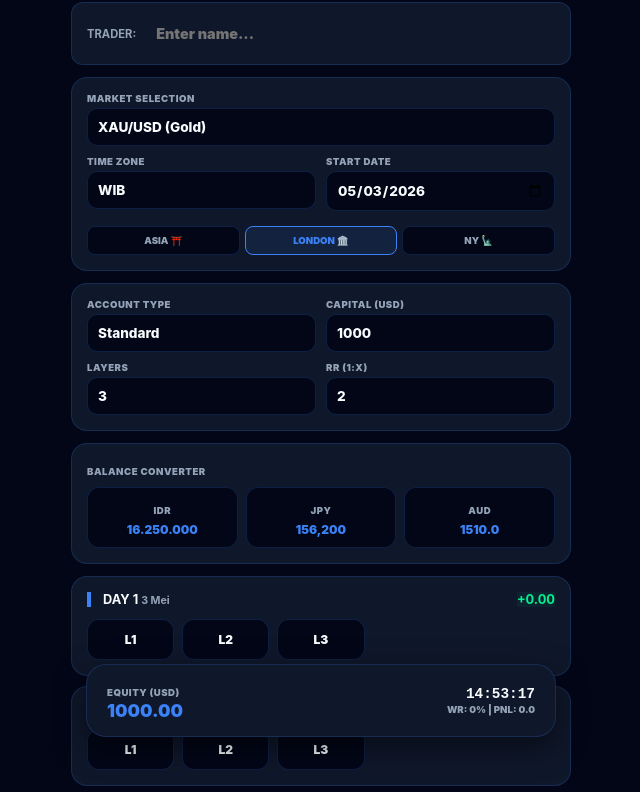
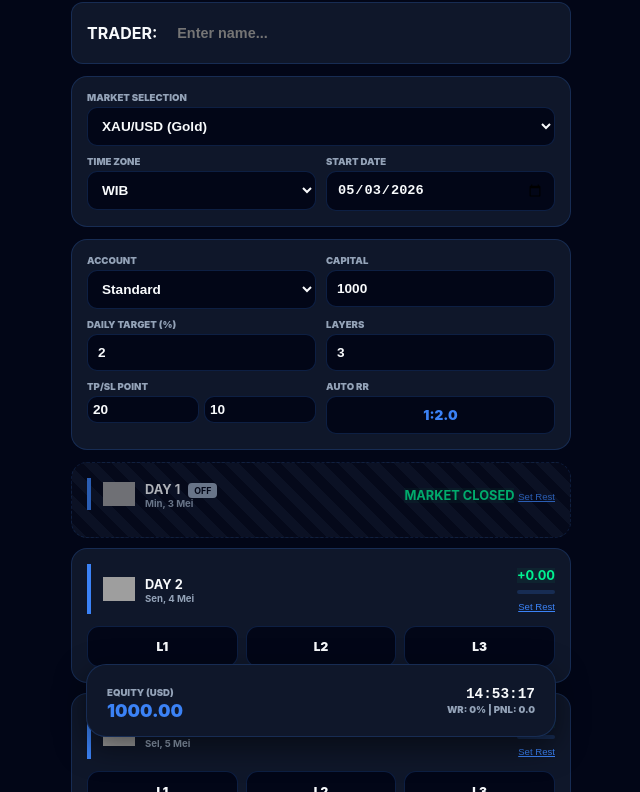
Before and after one commit to D-Toucher/Trade-List, a plain HTML site: page index.html in a window 1280 px wide. Shown: the part 43-835 px from the top of the page, without its empty margins (319-959 px from the left). Drawn offline with Linux system fonts and the light colour scheme; grey boxes are pictures that could not be loaded.

Commit message:
Update index.html

```diff
--- a/index.html
+++ b/index.html
@@ -3,9 +3,9 @@
 <head>
     <meta charset="UTF-8">
     <meta name="viewport" content="width=device-width, initial-scale=1.0, maximum-scale=1.0, user-scalable=no, viewport-fit=cover">
-    <title>Trader Journal V.2.0</title>
+    <title>Trader Journal V.2.5</title>
     <style>
-        /* THEME DEFINITIONS */
+        /* THEME DEFINITIONS - Source: [1] */
         :root {
             --bg: #050505; --card: #111111; --accent: #3b82f6; --text: #ffffff;
             --dim: #888888; --border: rgba(255,255,255,0.1); --success: #00f291; --danger: #ff4d4d;
@@ -22,78 +22,72 @@
 
         body {
             font-family: -apple-system, BlinkMacSystemFont, "Segoe UI", Roboto, Helvetica, Arial, sans-serif;
-            font-weight: 700;
-            background: var(--bg); color: var(--text);
-            margin: 0; padding: 15px;
-            padding-top: env(safe-area-inset-top, 15px);
+            font-weight: 700; background: var(--bg); color: var(--text);
+            margin: 0; padding: 15px; padding-top: env(safe-area-inset-top, 15px);
             display: flex; justify-content: center;
         }
 
-        .app { width: 100%; max-width: 500px; padding-bottom: 160px; }
+        .app { width: 100%; max-width: 500px; padding-bottom: 180px; }
 
-        /* HEADER AREA */
         header { display: flex; justify-content: space-between; align-items: center; margin-bottom: 15px; gap: 10px; }
-        .title-group { display: flex; align-items: baseline; gap: 5px; flex-shrink: 1; }
-        h1 { font-weight: 900; font-size: 1.4rem; margin: 0; letter-spacing: -0.5px; white-space: nowrap; }
+        .title-group { display: flex; align-items: baseline; gap: 5px; }
+        h1 { font-weight: 900; font-size: 1.4rem; margin: 0; letter-spacing: -0.5px; }
         .version { font-size: 0.6rem; color: var(--accent); opacity: 0.8; }
 
         .header-actions { display: flex; align-items: center; gap: 8px; }
-        .btn-clear { background: var(--danger); color: white; border: none; padding: 8px 12px; border-radius: 8px; font-size: 0.7rem; font-weight: 900; cursor: pointer; }
-        .theme-sel { background: var(--card); color: var(--text); border: 1px solid var(--border); padding: 7px; border-radius: 8px; font-size: 0.7rem; font-weight: 800; outline: none; max-width: 100px; }
+        .theme-sel { background: var(--card); color: var(--text); border: 1px solid var(--border); padding: 7px; border-radius: 8px; font-size: 0.7rem; font-weight: 800; outline: none; }
 
-        /* USER NAME BAR */
         .user-bar { background: var(--card); border: 1px solid var(--border); border-radius: 12px; padding: 12px 15px; margin-bottom: 12px; display: flex; align-items: center; gap: 10px; }
-        .user-bar span { font-size: 0.7rem; color: var(--dim); white-space: nowrap; }
-        .user-bar input { background: transparent; border: none; color: var(--accent); font-weight: 900; width: 100%; outline: none; font-size: 0.9rem; font-family: inherit; }
+        .user-bar input { background: transparent; border: none; color: var(--accent); font-weight: 900; width: 100%; outline: none; font-size: 0.9rem; }
 
-        /* BOX COMPONENTS */
         .bar { background: var(--card); border: 1px solid var(--border); border-radius: 16px; padding: 15px; margin-bottom: 12px; }
         .grid { display: grid; grid-template-columns: 1fr 1fr; gap: 10px; }
         .full-col { grid-column: span 2; }
-
         .field { display: flex; flex-direction: column; gap: 4px; }
-        label { font-size: 0.6rem; font-weight: 900; color: var(--dim); text-transform: uppercase; letter-spacing: 0.5px; }
+        label { font-size: 0.6rem; font-weight: 900; color: var(--dim); text-transform: uppercase; }
 
         select, input {
             background: var(--bg); border: 1px solid var(--border); color: var(--text);
-            padding: 10px; border-radius: 10px; font-size: 0.85rem; font-weight: 800;
-            font-family: inherit; outline: none; width: 100%; -webkit-appearance: none;
+            padding: 10px; border-radius: 10px; font-size: 0.85rem; font-weight: 800; width: 100%; outline: none;
         }
-        select:focus, input:focus { border-color: var(--accent); }
 
-        /* TAGS (SESSIONS) */
-        .tags { display: flex; gap: 5px; margin-top: 5px; }
-        .tag { flex: 1; text-align: center; font-size: 0.6rem; padding: 8px 4px; border-radius: 8px; background: var(--bg); border: 1px solid var(--border); color: var(--dim); font-weight: 900; }
-        .tag.active { color: var(--accent); border-color: var(--accent); background: rgba(59,130,246,0.1); }
+        .readonly-box {
+            background: var(--bg); border: 1px solid var(--border); color: var(--accent);
+            padding: 10px; border-radius: 10px; font-size: 0.85rem; font-weight: 900; text-align: center;
+        }
 
-        /* CONVERTER */
-        .conv-grid { display: grid; grid-template-columns: repeat(3, 1fr); gap: 8px; text-align: center; margin-top: 8px; }
-        .conv-item { background: var(--bg); padding: 10px 5px; border-radius: 12px; border: 1px solid var(--border); }
-        .conv-val { font-size: 0.75rem; font-weight: 900; color: var(--accent); margin-top: 4px; overflow: hidden; text-overflow: ellipsis; }
+        .emote-container { width: 32px; height: 32px; margin-right: 10px; display: flex; align-items: center; justify-content: center; }
+        .emote-img { width: 100%; height: 100%; object-fit: contain; }
 
-        /* JOURNAL CARDS */
-        .day-card { background: var(--card); border: 1px solid var(--border); border-radius: 16px; padding: 15px; margin-bottom: 10px; }
+        .day-card { background: var(--card); border: 1px solid var(--border); border-radius: 16px; padding: 15px; margin-bottom: 10px; position: relative; overflow: hidden; }
+        .day-card.rest-day { opacity: 0.7; background: repeating-linear-gradient(45deg, var(--card), var(--card) 10px, rgba(255,255,255,0.02) 10px, rgba(255,255,255,0.02) 20px); border: 1px dashed var(--border); }
+
         .day-head { display: flex; justify-content: space-between; align-items: center; margin-bottom: 12px; border-left: 4px solid var(--accent); padding-left: 12px; }
+
         .node-grid { display: grid; grid-template-columns: repeat(3, 1fr); gap: 8px; }
         .node { background: var(--bg); border: 1px solid var(--border); padding: 12px; border-radius: 12px; text-align: center; font-size: 0.75rem; cursor: pointer; font-weight: 900; }
         .win { color: var(--success); border-color: var(--success); background: rgba(0,242,145,0.05); }
         .loss { color: var(--danger); border-color: var(--danger); background: rgba(255,77,77,0.05); }
 
-        /* STICKY FOOTER */
+        .progress-container { width: 100%; height: 4px; background: var(--border); border-radius: 2px; margin-top: 6px; }
+        .progress-bar { height: 100%; background: var(--success); width: 0%; transition: width 0.3s; }
+
+        .rest-badge { background: var(--dim); color: var(--bg); font-size: 0.55rem; padding: 2px 6px; border-radius: 4px; margin-left: 5px; }
+        .btn-rest-toggle { font-size: 0.6rem; color: var(--accent); text-decoration: underline; cursor: pointer; background: none; border: none; padding: 0; margin-top: 4px; }
+
+        .bottom-actions { text-align: center; margin-top: 20px; }
+        .btn-clear {
+            background: rgba(255, 77, 77, 0.1); color: var(--danger);
+            border: 1px solid var(--danger); padding: 12px 30px; border-radius: 12px;
+            font-size: 0.8rem; font-weight: 900; cursor: pointer; width: 100%; max-width: 200px;
+        }
+
         .footer-nav {
             position: fixed; bottom: 20px; left: 50%; transform: translateX(-50%);
             width: calc(100% - 30px); max-width: 470px;
             background: var(--card); border: 1px solid var(--border); border-radius: 20px;
             padding: 15px 20px; display: flex; justify-content: space-between; align-items: center;
             box-shadow: 0 10px 30px rgba(0,0,0,0.5); z-index: 100; backdrop-filter: blur(10px);
-            padding-bottom: calc(15px + env(safe-area-inset-bottom, 0px));
-        }
-
-        .bottom-thanks { text-align: center; padding: 20px 0; opacity: 0.6; font-size: 0.7rem; }
-
-        /* RESPONSIVE DESKTOP */
-        @media (min-width: 600px) {
-            .node-grid { grid-template-columns: repeat(auto-fill, minmax(80px, 1fr)); }
         }
     </style>
 </head>
@@ -103,10 +97,9 @@
     <header>
         <div class="title-group">
             <h1>Trader Journal</h1>
-            <span class="version">V.2.0 📈</span>
+            <span class="version">V.2.5 ⚡</span>
         </div>
         <div class="header-actions">
-            <button class="btn-clear" onclick="resetAll()">Clear</button>
             <select class="theme-sel" onchange="document.body.setAttribute('data-theme', this.value)">
                 <option value="black-blue">Dark Blue</option>
                 <option value="white-blue">Light Blue</option>
@@ -128,83 +121,41 @@
             <div class="field full-col">
                 <label>Market Selection</label>
                 <select id="asset" onchange="loadAsset()">
-                    <optgroup label="Commodity">
-                        <option value="XAUUSD" selected>XAU/USD (Gold)</option>
-                    </optgroup>
-                    <optgroup label="Major Pairs">
-                        <option value="EURUSD">EUR/USD</option>
-                        <option value="GBPUSD">GBP/USD</option>
-                        <option value="USDJPY">USD/JPY</option>
-                    </optgroup>
+                    <option value="XAUUSD">XAU/USD (Gold)</option>
+                    <option value="EURUSD">EUR/USD</option>
+                    <option value="GBPUSD">GBP/USD</option>
+                    <option value="USDJPY">USD/JPY</option>
                 </select>
             </div>
-            <div class="field">
-                <label>Time Zone</label>
-                <select id="tz" onchange="updateClock()">
-                    <option value="Asia/Jakarta">WIB</option>
-                    <option value="Asia/Makassar">WITA</option>
-                    <option value="Asia/Jayapura">WIT</option>
-                </select>
-            </div>
-            <div class="field">
-                <label>Start Date</label>
-                <input type="date" id="start-date" onchange="sync()">
-            </div>
-            <div class="full-col">
-                <div class="tags">
-                    <div id="tag-asia" class="tag">ASIA ⛩️</div>
-                    <div id="tag-london" class="tag">LONDON 🏛️</div>
-                    <div id="tag-ny" class="tag">NY 🗽</div>
-                </div>
-            </div>
+            <div class="field"><label>Time Zone</label><select id="tz" onchange="updateClock()"><option value="Asia/Jakarta">WIB</option><option value="Asia/Makassar">WITA</option><option value="Asia/Jayapura">WIT</option></select></div>
+            <div class="field"><label>Start Date</label><input type="date" id="start-date" onchange="sync()"></div>
         </div>
     </div>
 
     <div class="bar">
         <div class="grid">
-            <div class="field">
-                <label>Account Type</label>
-                <select id="acc-type" onchange="sync()">
-                    <option value="standard">Standard</option>
-                    <option value="cent">Cent</option>
-                </select>
+            <div class="field"><label>Account</label><select id="acc-type" onchange="sync()"><option value="standard">Standard</option><option value="cent">Cent</option></select></div>
+            <div class="field"><label>Capital</label><input type="number" id="cap" value="1000" onchange="sync()"></div>
+            <div class="field"><label>Daily Target (%)</label><input type="number" id="daily-target" value="2" onchange="sync()"></div>
+            <div class="field"><label>Layers</label><input type="number" id="layers" value="3" onchange="sync()"></div>
+            <div class="field"><label>TP/SL Point</label>
+                <div style="display:flex; gap:5px;">
+                    <input type="number" id="tp-point" value="20" onchange="sync()" style="padding:5px;">
+                    <input type="number" id="sl-point" value="10" onchange="sync()" style="padding:5px;">
+                </div>
             </div>
-            <div class="field">
-                <label id="label-cap">Capital</label>
-                <input type="number" id="cap" value="1000" onchange="sync()">
-            </div>
-            <div class="field">
-                <label>Layers</label>
-                <input type="number" id="layers" value="3" onchange="sync()">
-            </div>
-            <div class="field">
-                <label>RR (1:X)</label>
-                <input type="number" id="rr" value="2" onchange="sync()">
-            </div>
-        </div>
-    </div>
-
-    <div class="bar">
-        <label>Balance Converter</label>
-        <div class="conv-grid">
-            <div class="conv-item"><label>IDR</label><div id="c-idr" class="conv-val">0</div></div>
-            <div class="conv-item"><label>JPY</label><div id="c-jpy" class="conv-val">0</div></div>
-            <div class="conv-item"><label>AUD</label><div id="c-aud" class="conv-val">0</div></div>
+            <div class="field"><label>Auto RR</label><div id="rr-display" class="readonly-box">1:2.0</div></div>
         </div>
     </div>
 
     <div id="journal-render"></div>
 
-    <div class="bottom-thanks">
-        <b>Thanks for using Trader Journal 🤖</b><br>
-        KEEP KONSISTEN & DISIPLIN 🔥
+    <div class="bottom-actions">
+        <button class="btn-clear" onclick="resetAll()">Reset Market Data</button>
     </div>
 
     <div class="footer-nav">
-        <div>
-            <label>Equity (USD)</label>
-            <div id="foot-bal" style="font-weight: 900; font-size: 1.1rem; color: var(--accent);">0.00</div>
-        </div>
+        <div><label>Equity (USD)</label><div id="foot-bal" style="font-weight: 900; font-size: 1.1rem; color: var(--accent);">0.00</div></div>
         <div style="text-align: right;">
             <div id="clock" style="font-family: monospace; font-weight: 900; font-size: 0.9rem;">00:00:00</div>
             <div id="foot-stat" style="font-size: 0.6rem; color: var(--dim); font-weight: 900; margin-top: 2px;">WR: 0%</div>
@@ -214,31 +165,35 @@
 
 <script>
     const STORAGE_KEY = "TRADER_V2_PRO_";
-    const RATES = { IDR: 16250, JPY: 156.2, AUD: 1.51 };
+    const EMOTES = {
+        WIN: "https://fonts.gstatic.com/s/e/notoemoji/latest/1f60e/512.webp",
+        LOSS: "https://fonts.gstatic.com/s/e/notoemoji/latest/1f62d/512.webp",
+        NEUTRAL: "https://fonts.gstatic.com/s/e/notoemoji/latest/1f636/512.webp",
+        REST: "https://fonts.gstatic.com/s/e/notoemoji/latest/1f634/512.webp"
+    };
 
     function updateClock() {
         const tz = document.getElementById('tz').value;
         const now = new Date();
         document.getElementById('clock').innerText = now.toLocaleTimeString('en-GB', {timeZone: tz, hour12: false});
-
-        const hr = parseInt(now.toLocaleTimeString('en-GB', {timeZone: 'Asia/Jakarta', hour: '2-digit'}));
-        document.getElementById('tag-asia').className = (hr >= 6 && hr < 14) ? 'tag active' : 'tag';
-        document.getElementById('tag-london').className = (hr >= 14 && hr < 22) ? 'tag active' : 'tag';
-        document.getElementById('tag-ny').className = (hr >= 19 || hr < 3) ? 'tag active' : 'tag';
     }
 
-    function saveUser() {
-        localStorage.setItem(STORAGE_KEY + "name", document.getElementById('user-name').value);
-    }
+    function saveUser() { localStorage.setItem(STORAGE_KEY + "name", document.getElementById('user-name').value); }
 
     function sync() {
         const asset = document.getElementById('asset').value;
+        const tp = parseFloat(document.getElementById('tp-point').value) || 1;
+        const sl = parseFloat(document.getElementById('sl-point').value) || 1;
+        const rrVal = (tp / sl).toFixed(1);
+        document.getElementById('rr-display').innerText = `1:${rrVal}`;
+
         const data = {
             start: document.getElementById('start-date').value,
             type: document.getElementById('acc-type').value,
             cap: document.getElementById('cap').value,
+            target: document.getElementById('daily-target').value,
             lay: document.getElementById('layers').value,
-            rr: document.getElementById('rr').value
+            tp_p: tp, sl_p: sl, rr: rrVal
         };
         localStorage.setItem(STORAGE_KEY + asset + "_cfg", JSON.stringify(data));
         render();
@@ -248,67 +203,24 @@
         const asset = document.getElementById('asset').value;
         const saved = JSON.parse(localStorage.getItem(STORAGE_KEY + asset + "_cfg"));
         document.getElementById('user-name').value = localStorage.getItem(STORAGE_KEY + "name") || "";
-
         if(saved) {
             document.getElementById('start-date').value = saved.start;
             document.getElementById('acc-type').value = saved.type;
             document.getElementById('cap').value = saved.cap;
+            document.getElementById('daily-target').value = saved.target || 2;
             document.getElementById('layers').value = saved.lay;
-            document.getElementById('rr').value = saved.rr;
+            document.getElementById('tp-point').value = saved.tp_p || 20;
+            document.getElementById('sl-point').value = saved.sl_p || 10;
         } else {
             document.getElementById('start-date').value = new Date().toISOString().split('T')[0];
         }
         render();
     }
 
-    function render() {
-        const asset = document.getElementById('asset').value;
-        const cfg = JSON.parse(localStorage.getItem(STORAGE_KEY + asset + "_cfg")) || {cap: 1000, lay: 3, rr: 2, type: 'standard', start: new Date()};
-        const isCent = cfg.type === 'cent';
-        document.getElementById('label-cap').innerText = isCent ? "Capital (Cent)" : "Capital (USD)";
-
-        const container = document.getElementById('journal-render');
-        container.innerHTML = '';
-
-        let profit = 0, wCount = 0, lCount = 0;
-        const riskLayer = (cfg.cap * 0.01);
-        const tpLayer = riskLayer * cfg.rr;
-
-        for(let d=0; d<30; d++) {
-            const date = new Date(cfg.start); date.setDate(date.getDate() + d);
-            let dayPnL = 0;
-            let nodes = [];
-
-            for(let l=1; l<=cfg.lay; l++) {
-                const k = `${STORAGE_KEY}${asset}_D${d}_L${l}`;
-                const s = localStorage.getItem(k);
-                if(s === 'W') { dayPnL += tpLayer; wCount++; }
-                else if(s === 'L') { dayPnL -= riskLayer; lCount++; }
-                nodes.push(`<div class="node ${s==='W'?'win':s==='L'?'loss':''}" onclick="mark('${k}')">${s || 'L'+l}</div>`);
-            }
-            profit += dayPnL;
-
-            const card = document.createElement('div');
-            card.className = 'day-card';
-            card.innerHTML = `
-                <div class="day-head">
-                    <span style="font-size:0.8rem;">DAY ${d+1} <small style="color:var(--dim);">${date.toLocaleDateString('id-ID',{day:'numeric',month:'short'})}</small></span>
-                    <span style="font-size:0.8rem;" class="${dayPnL>=0?'win':'loss'}">${dayPnL>=0?'+':''}${dayPnL.toFixed(2)}</span>
-                </div>
-                <div class="node-grid">${nodes.join('')}</div>
-            `;
-            container.appendChild(card);
-        }
-
-        const totalEquity = parseFloat(cfg.cap) + profit;
-        const usdValue = isCent ? totalEquity / 100 : totalEquity;
-
-        document.getElementById('foot-bal').innerText = `${usdValue.toFixed(2)}`;
-        document.getElementById('foot-stat').innerText = `WR: ${(wCount+lCount>0?(wCount/(wCount+lCount)*100).toFixed(0):0)}% | PNL: ${profit.toFixed(1)}`;
-
-        document.getElementById('c-idr').innerText = (usdValue * RATES.IDR).toLocaleString('id-ID', {maximumFractionDigits:0});
-        document.getElementById('c-jpy').innerText = (usdValue * RATES.JPY).toLocaleString('ja-JP', {maximumFractionDigits:0});
-        document.getElementById('c-aud').innerText = (usdValue * RATES.AUD).toFixed(1);
+    function toggleRest(key) {
+        if(localStorage.getItem(key) === 'true') localStorage.removeItem(key);
+        else localStorage.setItem(key, 'true');
+        render();
     }
 
     function mark(k) {
@@ -319,8 +231,70 @@
         render();
     }
 
+    function render() {
+        const asset = document.getElementById('asset').value;
+        const cfg = JSON.parse(localStorage.getItem(STORAGE_KEY + asset + "_cfg")) || {cap: 1000, lay: 3, rr: 2, type: 'standard', start: new Date(), target: 2};
+        const container = document.getElementById('journal-render');
+        container.innerHTML = '';
+
+        let profit = 0, wCount = 0, lCount = 0;
+        const riskLayer = (cfg.cap * 0.01);
+        const tpLayer = riskLayer * (cfg.rr || 2);
+        const targetNominal = cfg.cap * (cfg.target / 100);
+
+        for(let d=0; d<30; d++) {
+            const date = new Date(cfg.start);
+            date.setDate(date.getDate() + d);
+            const isWeekend = (date.getDay() === 0 || date.getDay() === 6);
+            const restKey = `${STORAGE_KEY}${asset}_D${d}_REST`;
+            const isRest = isWeekend || localStorage.getItem(restKey) === 'true';
+
+            let dayPnL = 0;
+            let nodes = [];
+
+            if (!isRest) {
+                for(let l=1; l<=cfg.lay; l++) {
+                    const k = `${STORAGE_KEY}${asset}_D${d}_L${l}`;
+                    const s = localStorage.getItem(k);
+                    if(s === 'W') { dayPnL += tpLayer; wCount++; }
+                    else if(s === 'L') { dayPnL -= riskLayer; lCount++; }
+                    nodes.push(`<div class="node ${s==='W'?'win':s==='L'?'loss':''}" onclick="mark('${k}')">${s || 'L'+l}</div>`);
+                }
+            }
+            profit += dayPnL;
+            const progress = Math.min((dayPnL / targetNominal) * 100, 100);
+
+            let emoteUrl = isRest ? EMOTES.REST : (dayPnL > 0 ? EMOTES.WIN : (dayPnL < 0 ? EMOTES.LOSS : EMOTES.NEUTRAL));
+
+            const card = document.createElement('div');
+            card.className = `day-card ${isRest ? 'rest-day' : ''}`;
+            card.innerHTML = `
+                <div class="day-head">
+                    <div style="display:flex; align-items:center;">
+                        <div class="emote-container"><img src="${emoteUrl}" class="emote-img"></div>
+                        <div>
+                            <span style="font-size:0.8rem;">DAY ${d+1} ${isRest ? '<span class="rest-badge">OFF</span>' : ''}</span>
+                            <div style="font-size:0.6rem; color:var(--dim);">${date.toLocaleDateString('id-ID',{weekday:'short', day:'numeric', month:'short'})}</div>
+                        </div>
+                    </div>
+                    <div style="text-align:right">
+                        <span style="font-size:0.8rem;" class="${dayPnL>=0?'win':'loss'}">${isRest ? 'MARKET CLOSED' : (dayPnL>=0?'+':'')+dayPnL.toFixed(2)}</span>
+                        ${!isRest ? `<div class="progress-container"><div class="progress-bar" style="width:${dayPnL>0?progress:0}%"></div></div>` : ''}
+                        <button class="btn-rest-toggle" onclick="toggleRest('${restKey}')">${localStorage.getItem(restKey) === 'true' ? 'Set Active' : 'Set Rest'}</button>
+                    </div>
+                </div>
+                ${!isRest ? `<div class="node-grid">${nodes.join('')}</div>` : ''}
+            `;
+            container.appendChild(card);
+        }
+
+        const totalEquity = parseFloat(cfg.cap) + profit;
+        document.getElementById('foot-bal').innerText = `${(cfg.type === 'cent' ? totalEquity/100 : totalEquity).toFixed(2)}`;
+        document.getElementById('foot-stat').innerText = `WR: ${(wCount+lCount>0?(wCount/(wCount+lCount)*100).toFixed(0):0)}% | PNL: ${profit.toFixed(1)}`;
+    }
+
     function resetAll() {
-        if(confirm("Reset data untuk market ini?")) {
+        if(confirm("Hapus seluruh data untuk market ini?")) {
             const asset = document.getElementById('asset').value;
             Object.keys(localStorage).forEach(k => { if(k.includes(STORAGE_KEY + asset)) localStorage.removeItem(k); });
             loadAsset();
```
